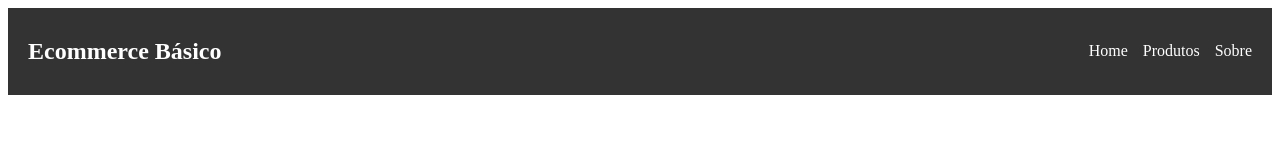
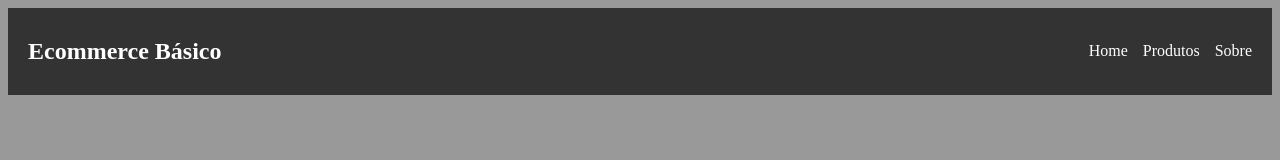
Before and after one commit to LukaAnders/Projeto-1, a plain HTML site: page index.html in a window 1280 px wide. Drawn offline with Linux system fonts and the light colour scheme.

Commit message:
style(style.css):Mudando a cor do fundo
- Trocando a cor do fundo do html para um tom mais escuro (cinza)

```diff
--- a/styles.css
+++ b/styles.css
@@ -74,3 +74,7 @@ border-radius: 4px;
 background-color: #999;
 cursor: not-allowed;
 }
+
+html {
+    background-color: #999;
+}
```
